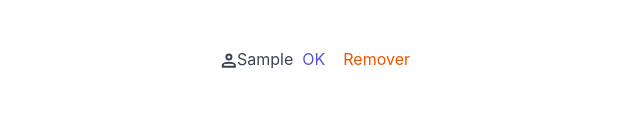
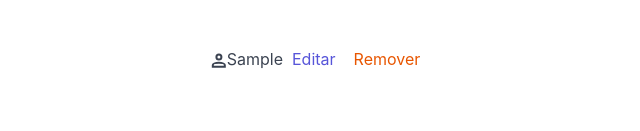
Before and after one commit to WN-Bronx/project_vx01, a Vue app: page / in a window 1280 px wide. Both pictures are taken after typing "Sample" into the empty fields and a click on the button "Add Informação". Shown: the part 168-299 px from the top of the page, without its empty margins (320-960 px from the left). Built offline with nearby package versions, Linux system fonts and the light colour scheme.

Commit message:
Commiit UP

```diff
--- a/src/App.vue
+++ b/src/App.vue
@@ -14,7 +14,7 @@
           </form>
           <!-- Mostra as minhas informações adicionadas -->
           <div class="info-list">
-            <addPessoa v-for="i in todos" :key="i.id" :info="i" />
+            <addPessoa v-for="i in todos" :key="i.id" @remove="removePessoa" :info="i" />
           </div>
         </div>
     </div>
@@ -39,6 +39,13 @@
           this.todos.push(info);
           this.info = { checked: false};
       }
+    },
+
+    removePessoa(info) {
+      const index = this.todos.findIndex(item => item.id === info.id);
+      if (index > -1) {
+        this.$delete(this.todos, index);
+      }
     }
   }
 </script>
--- a/src/components/addpessoa.vue
+++ b/src/components/addpessoa.vue
@@ -9,8 +9,8 @@
             </div>
         </div>
         <div class="title-action"> <!-- Para executar minha ação -->
-            <button class="btn btn-link">OK</button>
-            <button class="btn btn-link">
+            <button class="btn btn-link">Editar</button>
+            <button @click="$emit('remove', info)" class="btn btn-link">
                 <span class="text-error">Remover</span>
             </button>
         </div>
```
